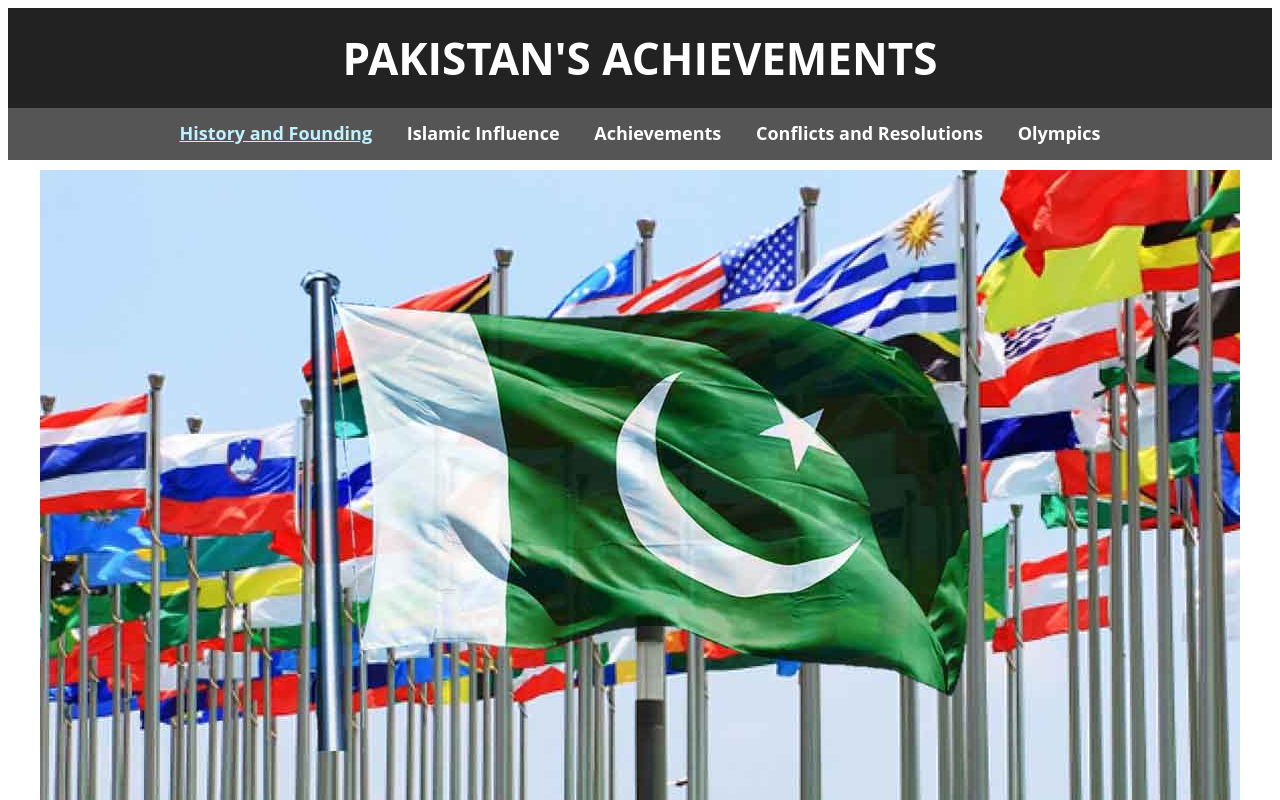
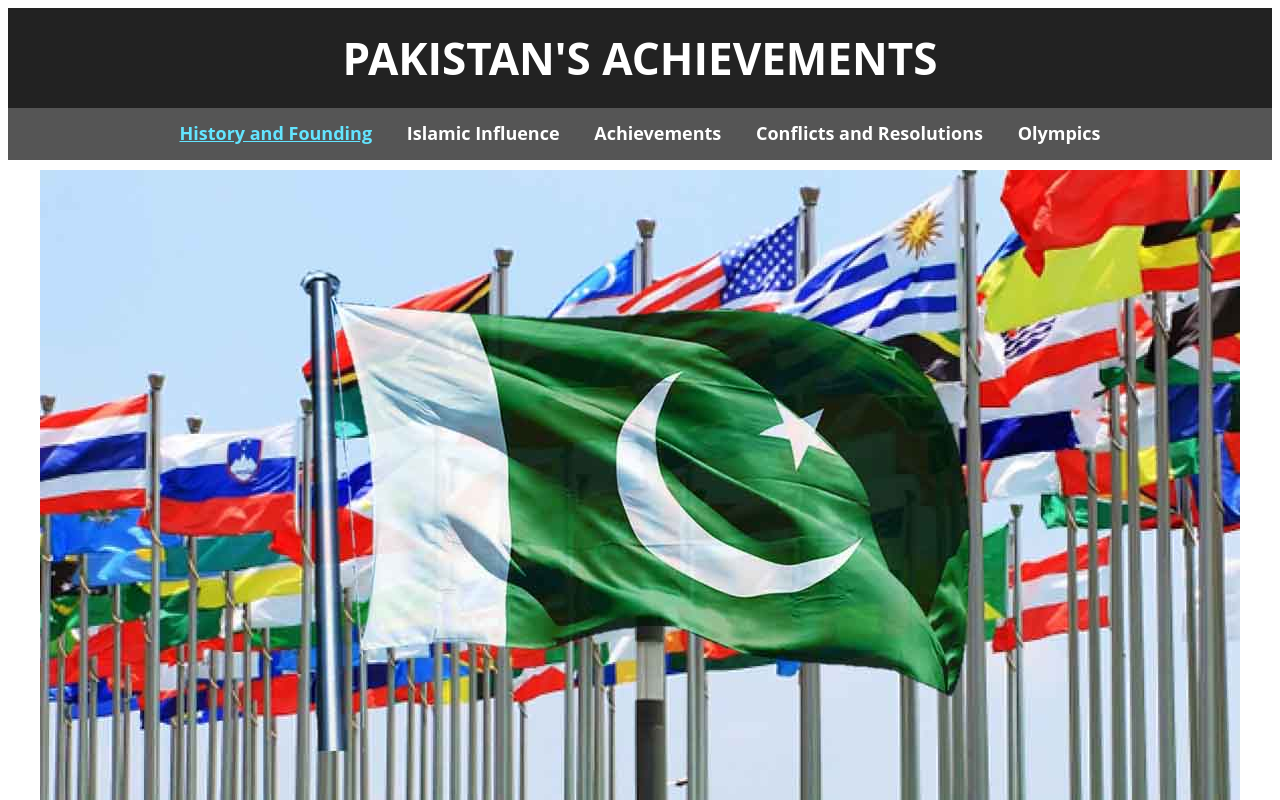
Before and after one commit to laraib2012/pakistanachievements, a plain HTML site: page index.html in a window 1280 px wide. In both pictures the pointer is over the link "History and Founding". Shown: the top 800 px of the page. Drawn offline with Linux system fonts and the light colour scheme.

Commit message:
Update index.html

```diff
--- a/index.html
+++ b/index.html
@@ -59,7 +59,7 @@
   }
 	nav ul li a:hover {
        			 transition: color 0.5s;
- 			 color: #bff2ff !important;
+ 			 color: #63e5ff !important;
 		         text-decoration: underline !important;
 			  }
 
```
